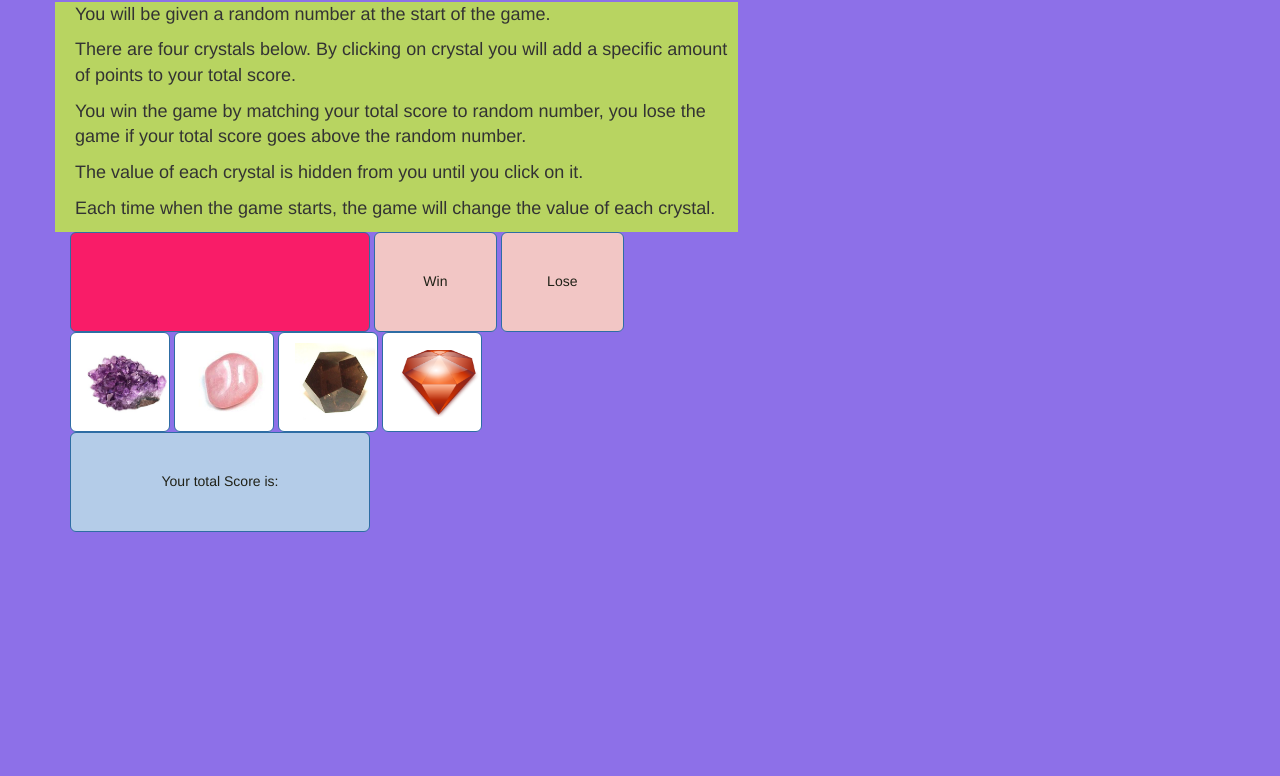
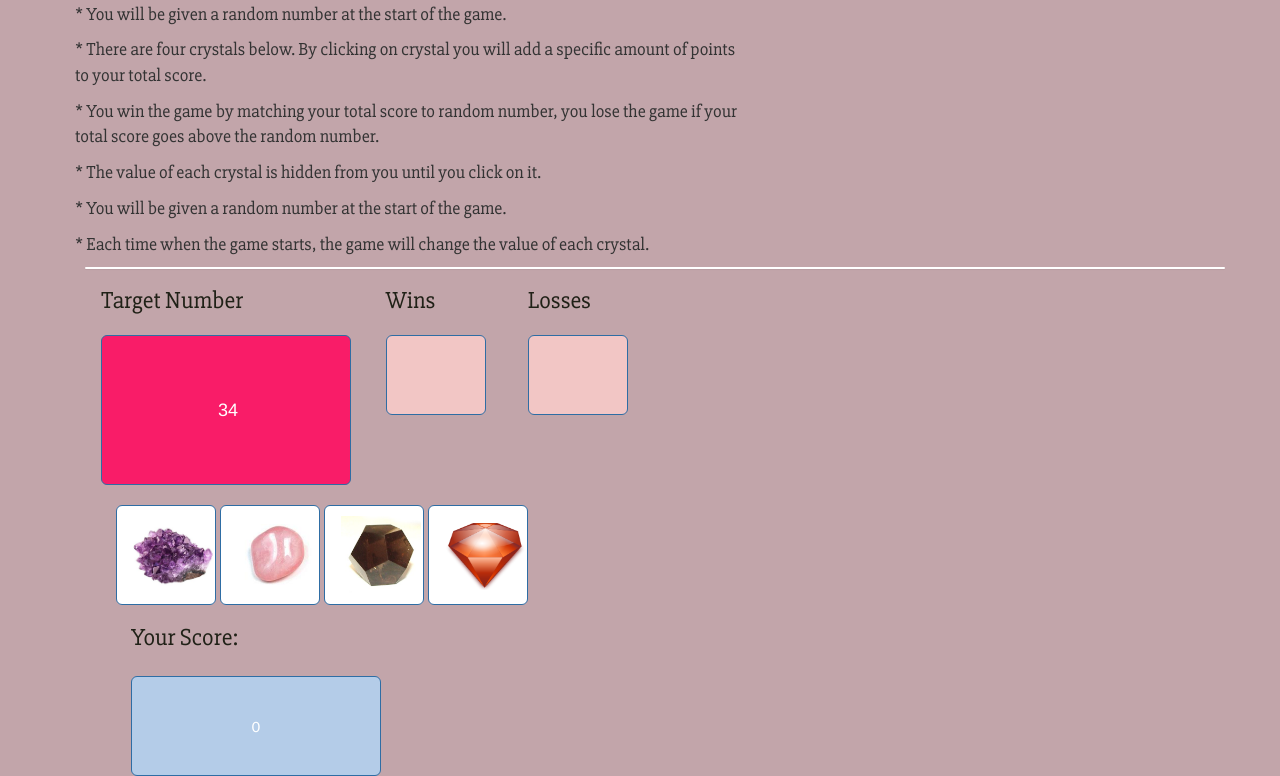
Before and after one commit to Yaberra/crystal-rpg-game, a plain HTML site: page index.html in a window 1280 px wide. Shown: the part 68-844 px from the top of the page. Before the commit the page ends 800 px from the top, so only its background shows below. Drawn offline with nearby package versions, Linux system fonts and the light colour scheme.

Commit message:
updating working button for targeted score and your score

```diff
--- a/assets/css/style.css
+++ b/assets/css/style.css
@@ -1,73 +1,100 @@
 h1 {
 	color: rgb(255,255,255);
 	padding-left: 50px;
+	font-family: 'Slabo 27px', serif;
+
 }
+
 #main {
 	padding-left: 20px;
 	font-size: 18px;
-	font:"PT+Sans";
+	font-family: 'Slabo 27px', serif;
+
+
 }
-#randomButton {
+#targetNumber {
 
-	width: 300px;
-	height:100px;
+	width: 250px;
+	height:150px;
 	background-color: rgb(249,28,104);
+	float: left;
+	margin-top: 20px;
+	padding-left:20px;
 
 }
 
-#winButton {
-	width: 123px;
-	height:100px;
+#lossesButton {
+
+	width: 100px;
+	height:80px;
 	background-color: rgb(242,198,197);
-
-}
-
-#loseButton {
-	width: 123px;
-	height:100px;
-	background-color: rgb(242,198,197);
+	font-family: 'Slabo 27px', serif;
+	font-size: 25px;
+	float: left;
 
 
 }
 
-h5 {
+#winsButton {
+	width: 100px;
+	height:80px;
+	background-color: rgb(242,198,197);
+	font-family: 'Slabo 27px', serif;
+	text-align: top;
+	float: left;
 
-	color: rgb(32,33,23);
+
 
 }
 
-#purpleButton {
+h3 {
+
+	color: rgb(32,33,23);
+	font-family: 'Slabo 27px', serif;
+	margin-bottom: 0;
+
+}
+
+#purple {
 	width: 100px;
 	height: 100px;
 	background-color: rgb(255,255,255);
+	margin-top: 20px;
+
 }
 
-#pinkButton {
+#pink {
 
 	width: 100px;
 	height: 100px;
 	background-color: rgb(255,255,255);
+	margin-top: 20px;
 
 }
 
-#brownButton {
+#brown {
 	width: 100px;
 	height: 100px;
 	background-color: rgb(255,255,255);
+	margin-top: 20px;
 
 }
 
-#redButton {
+#red {
 	width: 100px;
 	height: 100px;
 	background-color: rgb(255,255,255);
+	margin-top: 20px;
 
 }
 
 #scoreButton {
 	background-color: rgb(180,204,232);
-	width:300px;
+	width:250px;
 	height: 100px;
+	font-family: 'Slabo 27px', serif;
+	margin-top: 5px;
+
 
 
 }
--- a/assets/javascript/crystal.js
+++ b/assets/javascript/crystal.js
@@ -1,28 +1,233 @@
-// console.log("working");
-
-// The player will have to guess the answer with numbers
-
 $(document).ready(function() {
 
-var numberArray = [1,2,3,4,5,6,7,8,9,10,11,12,13,14,15,16,17,18,19,20,21,22,23,24,25,26,27,28,29,30,31,32]
 
-console.log(numberArray);
+// Variables
+// ---------------------------------------------------------------------------------------------------------------
 
-})
+var crystal = {
 
-// for(i=0; i<numberArray.length; i++);
+purple:
 
-	// console.log([i]);
-
-// });
-
-// $("#random-button").on("click", function(){
-
- // var random-button=Math.floor(Math.random () *random-button.length);
-	// }
+{
+ 	name:"purple",
+ 	value:0
+},
 
 
+pink:
+
+{
+	name:"pink",
+ 	value:0
+
+},
+
+
+brown:
+
+{
+	name:"brown",
+	value:0
+
+},
+
+
+red:
+
+{
+
+	name:"red",
+ 	value:0
+
+},
+
+};
+
+var scoreNumber = 0
+
+var targetNumber = 0
+
+var wins = 0
+
+var losses = 0
+
+
+
+Functions:
+
+var getRandomNumber = function(min, max) {
+
+	return Math.floor(Math.random() * (max - min +1)) + min;
+
+	console.log(getRandomNumber);
+
+
+
+}
+
+var startGame = function(){
+
+// reset the scoreNumber for the person playing
+
+var scoreNumber = 0
+
+$("#scoreButton").prepend(scoreNumber);
+
+// reset the targetNumber the player is trying to achieve  between 19 and 120
+
+targetNumber = getRandomNumber(19,120);
+
+console.log(targetNumber);
+
+$("#targetNumber").prepend(targetNumber);
+
+
+
+// set different values for each of the crystals between 1 and 12
+
+crystal.purple.value = getRandomNumber(1,12);
+
+crystal.pink.value = 	getRandomNumber(1,12);
+
+crystal.brown.value = getRandomNumber(1,12);
+
+crystal.red.value = getRandomNumber(1,12);
+
+
+
+$("scoreButton").html(scoreNumber);
+
+console.log("Target Number: " + targetNumber);
+
+
+console.log("purple:"  + crystal.purple.value);
+
+console.log("pink: " + crystal.pink.value);
+
+console.log("brown: " + crystal.brown.value);
+
+console.log("red: " + crystal.red.value);
+
+};
+
+
+$('#purple').click(function() {
+
+   alert ("test");
+
+
+});
+
+
+$('#pink').click(function() {
+
+   alert ("test");
+});
+
+
+$('#brown').click(function() {
+
+   alert ("test");
+});
+
+$('#red').click(function() {
+
+   alert ("test");
+});
+
+startGame();
+
+
+
+
+
+
+
+
+
+
+
+
+
+
+});
+
+	// pinkButton: {
+					// name: "pinkButton",
+					// value: 0
+
+// },
+
+	// brownButton: {
+					// name: "brownButton",
+					// value: 0
+
+// },
+
+
+	// redButton: {
+
+					// name: "redButton",
+					// value: 0
+
+// },
+
 // }
+
+// variable to keep track of scores:
+
+// var scoreButton = 0 ;
+
+// var targetNumber = 0 ;
+
+// variable to track wins and losses
+
+// var winsButton = 0 ;
+
+// var lossesButton = 0 ;
+
+
+
+// Functions
+// -----------------------------------------------------------------------------------------------------------------
+
+// When random-button is clicked...
+
+      // $("#random-button").on("click", function() {
+
+        // Create a string which will hold the target number
+        // var targetNumber = "";
+
+        // Then initiate a loop to generate 9 separate numbers
+        // for (var i = 0; i < 34; i++) {
+
+          // For each iteration, generate a new random number between 1 and 9.
+          // var random = Math.floor(Math.random() * numberArray.length) + 1;
+
+          // Take this number and then add it to the rest of the string.
+          // In essence, we are iteratively building a string of numbers. (e.g. First: 1, Second: 13, Third: 135, etc.)
+          // targetNumber = random + targetNumber;
+
+        // }
+
+        // Once we have our final lotto number, we'll prepend it to the top of our random-number div.
+        // $("#randomNumber").prepend("<br><hr>" + targetNumber);
+
+        // console.log(targetNumber)
+
+      // });
+
+    // });
+
+// Game
+// --------------------------------------------------------------------------------------------------------------------------
+
+
+// $("#randomButton").on ("click", function(){
+
+ // var randomButton = Math.floor(Math.random (i) * numberArray.length);
+
+ // console.log(randomButton);
 
 // The random number shown at the start of the game should be between 19 - 120.
 
--- a/index.html
+++ b/index.html
@@ -12,7 +12,7 @@
 
 	<!-- Added google font stylesheet -->
 
-	<link href="https://fonts.googleapis.com/css?family=Anton" rel="stylesheet">
+	<link href="https://fonts.googleapis.com/css?family=Slabo+27px" rel="stylesheet">
 
 	<!-- Added link to the reset stylesheet -->
 
@@ -23,70 +23,85 @@
 
 </head>
 
-<body style="background-color:rgb(141, 112,232);">
+<body style="background-color: rgb(194,165,170);">
 	<h1> Crystal Collection </h1>
 	<div class="container">
 		<div class="row">
-		<div class="col-md-7" style="background-color: rgb(184,212,97);">
+		<div class="col-md-7" style="background-color: rgb(255,227,);">
+			<div id="panel, panel default">
 			 <div id="main">
 					<div class="row">
-					<p> You will be given a random number at the start of the game. </p>
+					<p>* You will be given a random number at the start of the game. </p>
 
-					<p>There are four crystals below. By clicking on crystal you will add a specific amount of points to your total score.</p>
-
-					<p>You win the game by matching your total score to random number, you lose the game if your total score goes above the random number.</p>
-
-					<p>The value of each crystal is hidden from you until you click on it. </p>
-
-					<p>Each time when the game starts, the game will change the value of each crystal. </p>
+					<p>
+						* There are four crystals below. By clicking on crystal you will add a specific amount of points to your total score.</p>
+					<p>
+						* You win the game by matching your total score to random number, you lose the game if your total score goes above the random number.</p>
+					<p>
+						* The value of each crystal is hidden from you until you click on it. </p>
+					<p>
+						* You will be given a random number at the start of the game.</p>
+					<p>
+						* Each time when the game starts, the game will change the value of each crystal.</p>
 						</div>
 					</div>
 				</div>
 			</div>
 		</div>
 		<div class="container">
+			<div class="panel panel default">
+			<div class="col-md-6">
 				<div class="row">
 						<div class="col-md-6">
+							<span><h3>Target Number</h3>
 				<!-- Here we have our button with id random-button -->
-					<span><button id="randomButton" class="btn btn-primary btn-lg"></button></span>
+							<span><button id="targetNumber" class="btn btn-primary btn-lg"> </button></span>
+							</div>
 
+						<div class="col-md-3">
+						<span><h3>Wins</h3>
+						<br>
 				<!-- Here we have our button with id win-button-->
-					<span><button id="winButton" class="btn btn-primary btn-lg"><h5>Win</h5></button></span>
+						<button id="winsButton" class="btn btn-primary btn-lg"></button></span>
+						</div>
 
+						<div class="col-md-3">
+						<span><h3>Losses</h3>
+						<br>
 				<!-- Here we have our button with id lose-button -->
-					<span><button id="loseButton" class="btn btn-primary btn-lg"><h5>Lose</h5></button></span>
+						<button id="lossesButton" class="btn btn-primary btn-lg"></button></span>
+					</div>
 				</div>
 				<div class="container">
 					<div class="row">
 						<div class="col-md-12">
-							<div class="crystal-buttons">
+							<div class="crystal-buttons" style="align-content: center;">
 							<!-- Here we have our button with id purplecrystal-button-->
-							<button id="purpleButton" class="btn btn-primary btn-lg"><img src="./assets/images/purplecrystal-button.jpg" style="height: 80px; width: 80px";></button>
+							<button id="purple" class="btn btn-primary btn-lg"><img src="./assets/images/purplecrystal-button.jpg" style="height: 80px; width: 80px";></button>
 
 							<!-- Here we have our button with id greencrystal-button-->
-							<button id="pinkButton" class="btn btn-primary btn-lg"><img src="./assets/images/pinkcrystal-button.png" style="width: 80px;"></button>
+							<button id="pink" class="btn btn-primary btn-lg"><img src="./assets/images/pinkcrystal-button.png" style="width: 80px;"></button>
 
 							<!-- Here we have our button with id yellowcrystal-button-->
-							<button id="brownButton" class="btn btn-primary btn-lg"><img src="./assets/images/browncrystal-button.jpg" style="width: 80px;" ></button>
+							<button id="brown" class="btn btn-primary btn-lg"><img src="./assets/images/browncrystal-button.jpg" style="width: 80px;" ></button>
 
 							<!-- Here we have our button with id redcrystal-button-->
-							<button id="redButton" class="btn btn-primary btn-lg"><img src="./assets/images/redcrystal-button.png" style="width: 80px; height: 70px;"></button>
+							<button id="red" class="btn btn-primary btn-lg"><img src="./assets/images/redcrystal-button.png" style="width: 80px; height: 70px;"></button>
 							</div>
 						</div>
-
+				</div>
 					<div class="container">
 						<div class="row">
 							<div class="col-md-12">
 								<!-- Here we have our button with id random-button -->
-								<span><button id="scoreButton" class="btn btn-primary btn-lg"><h5>Your total Score is:<h5></button></span>
+								<h3>Your Score:<h3>
+								<button id="scoreButton" class="btn btn-primary btn-lg"></button>
 							</div>
 						</div>
 
 					</div>
 				</div>
 			</div>
-
-
 
 
 	<!-- Added link to the jQuery Library -->
```
Lines whose indentation alone changed are shown as unchanged.
